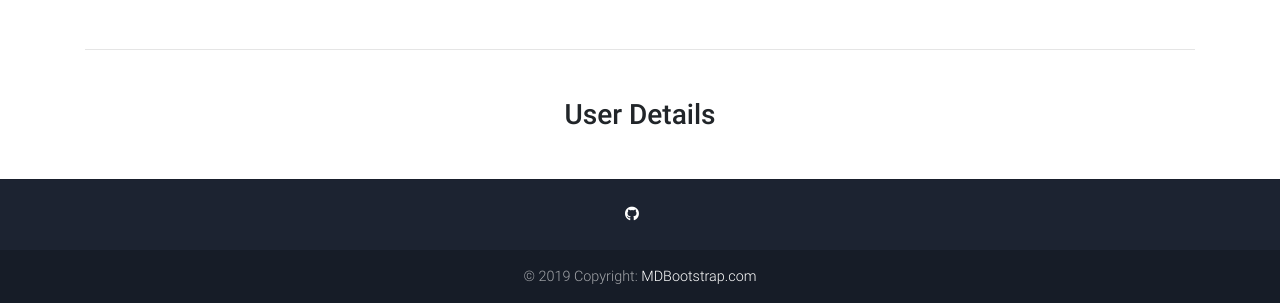
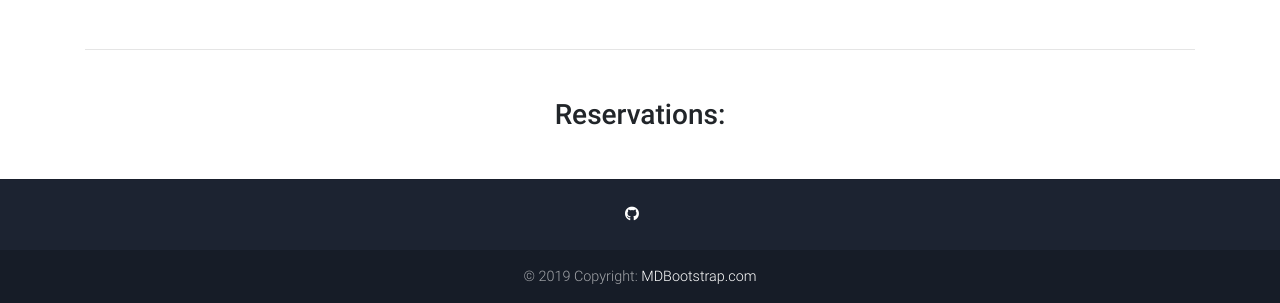
Before and after one commit to zahir1509/project-ap-etravel, a Django app: page /myaccount/ in a window 1280 px wide. Shown: the part 354-657 px from the top of the page. Run offline with Django 3.2, Linux system fonts and the light colour scheme; a user stored in the database is signed in; some libraries are stand-ins or nearby versions.

Commit message:
Update myaccount.html

```diff
--- a/main/templates/myaccount.html
+++ b/main/templates/myaccount.html
@@ -115,7 +115,7 @@
       <!--Section: Main info-->
       <section class="mt-5 wow fadeIn">
 
-        <h2 class="my-5 h3 text-center">User Details</h2>
+        <h2 class="my-5 h3 text-center">Reservations:</h2>
 
 
 
```
